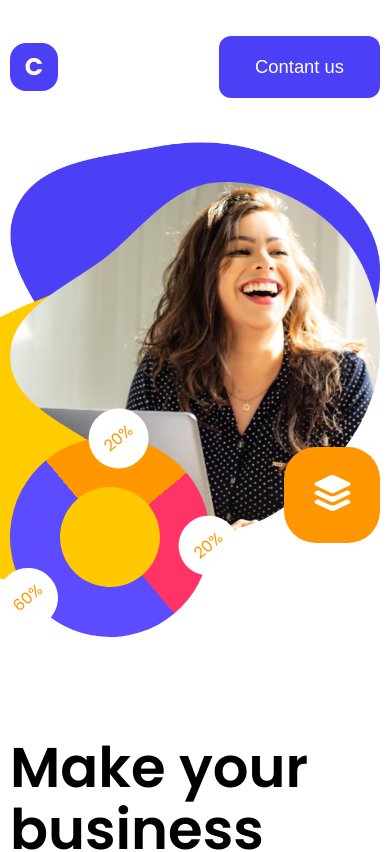
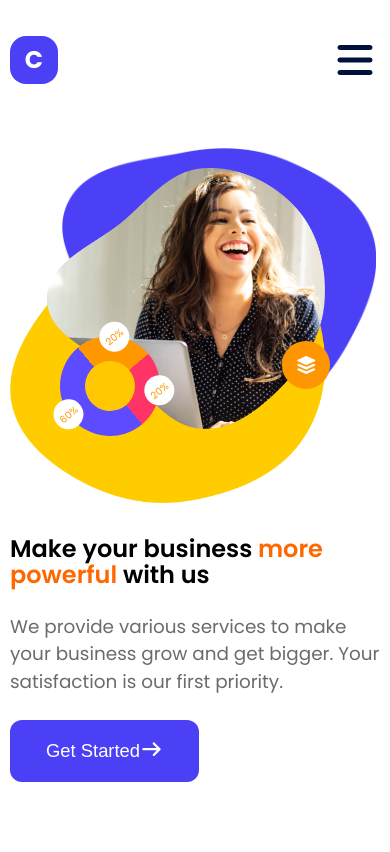
Before and after one commit to Nur-Nayeem/Creative-agency-website-design, a React (Vite) app: page / in a window 390 px wide. Shown: the top 852 px of the page. Built offline with nearby package versions, Linux system fonts and the light colour scheme.

Commit message:
fix some responsive issues

```diff
--- a/src/components/Hero.jsx
+++ b/src/components/Hero.jsx
@@ -9,7 +9,7 @@ function Hero() {
     return (
         <section className='hero-container'>
             <div className='hero-left'>
-                <h1>Make your business <br /><span>more powerful</span><br />with us</h1>
+                <h1>Make your business <span>more powerful</span> with us</h1>
                 <p className='hero-deails'>We provide various services to make your business grow and get bigger. Your satisfaction is our first priority.</p>
                 <button className='btn-primary'>
                     Get Started
--- a/src/components/Navbar.jsx
+++ b/src/components/Navbar.jsx
@@ -1,5 +1,8 @@
 import React from 'react'
 import '../css/navSection.css'
+import { FontAwesomeIcon } from '@fortawesome/react-fontawesome';
+import { faBars } from '@fortawesome/free-solid-svg-icons';
+
 function Navbar() {
     return (
         <nav className='nav-section'>
@@ -11,7 +14,10 @@ function Navbar() {
                 <li><a href="#works">Works</a></li>
                 <li><a href="#about">About</a></li>
             </ul>
-            <button className='btn-primary'>Contant us</button>
+            <button className='menue-bar'>
+                <FontAwesomeIcon className='menu' icon={faBars} />
+            </button>
+            <button className='btn-primary contct-btn'>Contant us</button>
         </nav>
     )
 }
--- a/src/css/heroSection.css
+++ b/src/css/heroSection.css
@@ -7,6 +7,7 @@
 
 .hero-left {
     z-index: 1000;
+    max-width: 632px;
 }
 
 .hero-left h1 {
@@ -31,6 +32,7 @@
 
 .hero-box {
     position: relative;
+    flex-grow: 1/2;
 }
 
 .hero-box .color-box {
@@ -136,21 +138,109 @@
 
 @media screen and (max-width: 1024px) {
     .hero-container {
+        justify-content: center;
+    }
+
+    .hero-box img {
+        max-width: 90%;
+    }
+
+    .hero-box .blue-box {
+        max-width: 95%;
+        top: -20px;
+        left: 14%;
+    }
+
+    .hero-box .yellow-box {
+        max-width: 95%;
+        left: 0;
+    }
+
+    .layer-box {
+        width: 48px;
+        height: 48px;
+        font-size: 1.125rem;
+        bottom: 40%;
+        right: 50px;
+
+    }
+
+    .hero-chart {
+        width: 150px;
+        height: 150px;
+        left: 50px;
+        bottom: 120px;
+
+    }
+
+    .hero-chart div {
+        width: 50px;
+        height: 50px;
+        font-size: 1rem;
+    }
+
+    .hero-chart .golla-left {
+        top: 30px;
+        left: -15px;
+    }
+
+    .hero-left h1 {
+        font-size: 2.7rem;
+    }
+}
+
+
+
+@media screen and (max-width: 768px) {
+    .hero-container {
         flex-direction: column-reverse;
     }
 
     .hero-box img {
-        width: 100%;
+        left: 10%;
+        max-width: 75%;
     }
 
     .hero-box .blue-box {
-        max-width: 100%;
-        top: -40px;
+        max-width: 85%;
+        top: -20px;
+        left: 14%;
+    }
+
+    .hero-box .yellow-box {
+        max-width: 85%;
         left: 0;
     }
 
+    .layer-box {
+        width: 48px;
+        height: 48px;
+        font-size: 1.125rem;
+        bottom: 40%;
+        right: 50px;
+
+    }
+
     .hero-chart {
-        left: 0;
+        width: 100px;
+        height: 100px;
+        left: 50px;
         bottom: 100px;
+
+    }
+
+    .hero-chart div {
+        width: 30px;
+        height: 30px;
+        font-size: 10px;
+    }
+
+    .hero-chart .golla-left {
+        top: 30px;
+        left: -15px;
+    }
+
+    .hero-left h1 {
+        font-size: 1.5rem;
     }
 }
--- a/src/css/navSection.css
+++ b/src/css/navSection.css
@@ -33,9 +33,27 @@
     font-weight: 600;
 }
 
+.menue-bar {
+    display: none;
+}
+
 
 @media screen and (max-width: 768px) {
-    .nav-items {
+
+    .nav-items,
+    .contct-btn {
         display: none;
     }
+
+    .menue-bar {
+        display: block;
+        color: #00113B;
+        border: none;
+        background: transparent;
+    }
+
+    .menu {
+        font-size: 2.5rem;
+    }
+
 }
--- a/src/css/ourServices.css
+++ b/src/css/ourServices.css
@@ -21,13 +21,22 @@
     gap: 1.25rem;
 }
 
-@media screen and (max-width:993px) {
+@media screen and (max-width:1024px) {
+    .sub-title {
+        font-size: 2.7rem;
+    }
+
     .card-container {
         grid-template-columns: repeat(2, 1fr)
     }
+
 }
 
-@media screen and (max-width:575.98px) {
+@media screen and (max-width:768px) {
+    .sub-title {
+        font-size: 1.5rem;
+    }
+
     .card-container {
         grid-template-columns: repeat(1, 1fr);
         place-items: center;
```
